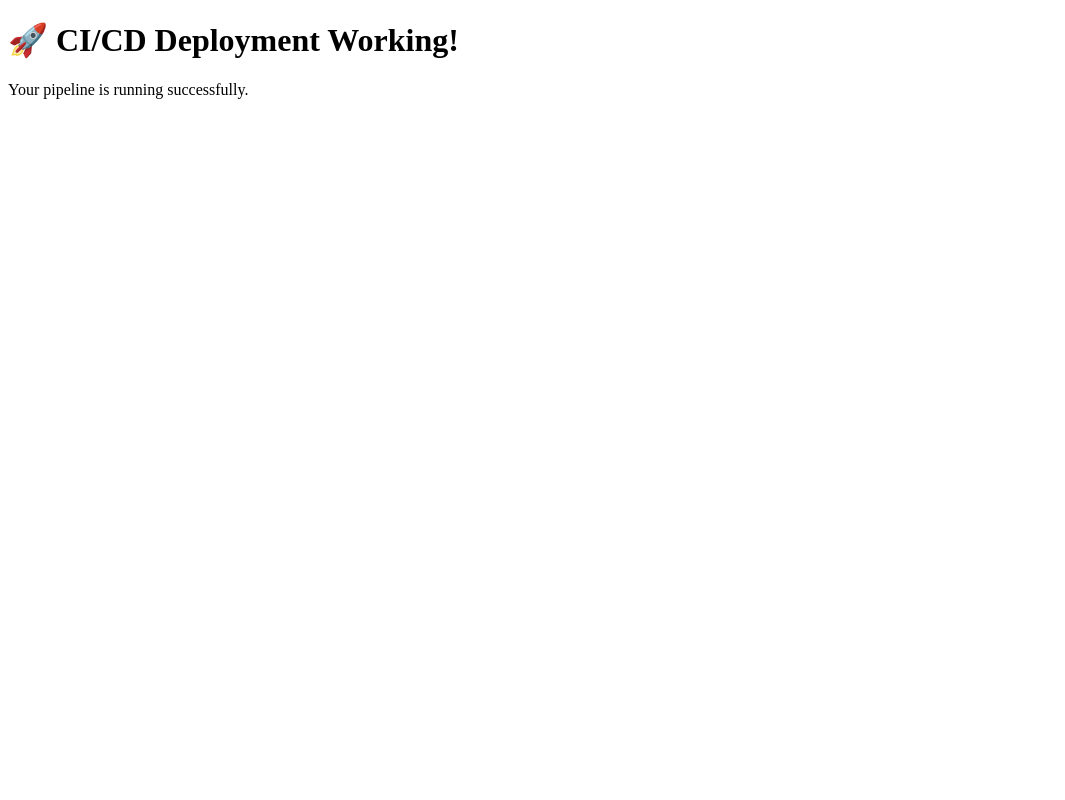
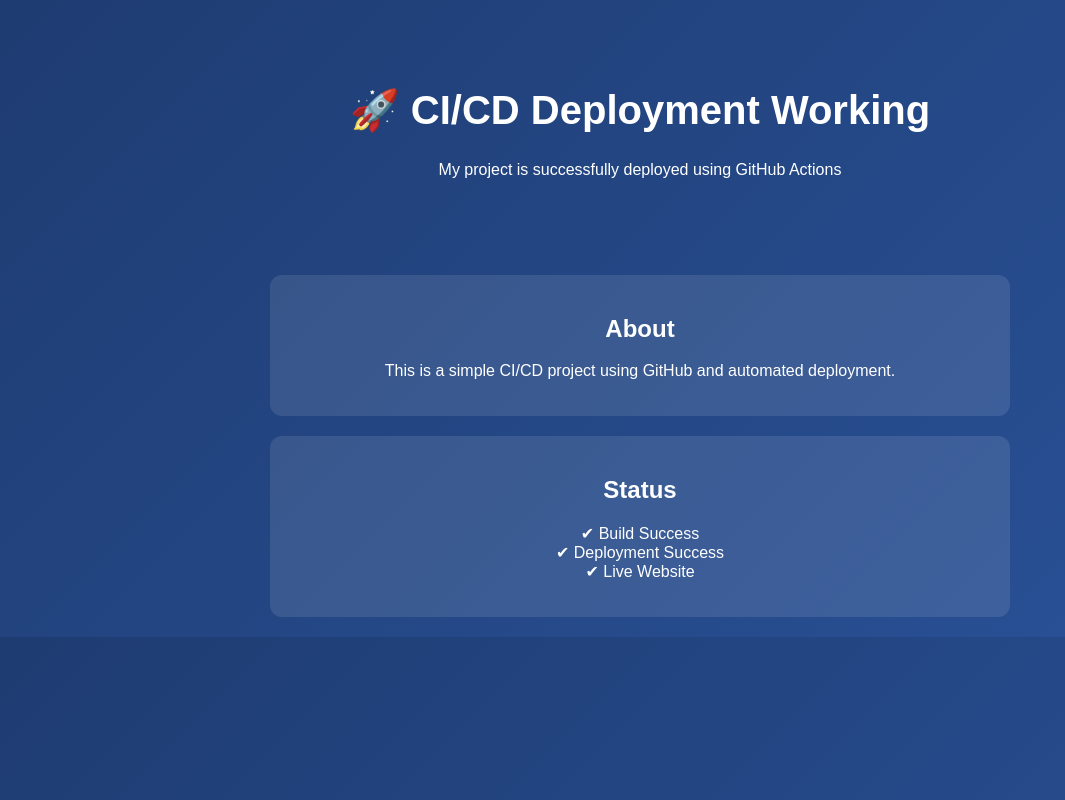
Before and after one commit to chandani81/cloudlab, a website: page index.html in a window 1280 px wide. Shown: the whole page, without its empty margins (0-1065 px from the left). Drawn offline with Linux system fonts and the light colour scheme.

Commit message:
update homepage design

```diff
--- a/index.html
+++ b/index.html
@@ -1,13 +1,53 @@
 <!DOCTYPE html>
-<html>
+<html lang="en">
 
 <head>
-    <title>CloudLab CI/CD</title>
+    <meta charset="UTF-8">
+    <title>CloudLab CI/CD Project</title>
+    <style>
+        body {
+            margin: 0;
+            font-family: Arial;
+            background: linear-gradient(135deg, #1e3c72, #2a5298);
+            color: white;
+            text-align: center;
+        }
+
+        header {
+            padding: 60px 20px;
+        }
+
+        h1 {
+            font-size: 40px;
+        }
+
+        .box {
+            margin: 20px auto;
+            padding: 20px;
+            max-width: 700px;
+            background: rgba(255, 255, 255, 0.1);
+            border-radius: 12px;
+        }
+    </style>
 </head>
 
 <body>
-    <h1>🚀 CI/CD Deployment Working!</h1>
-    <p>Your pipeline is running successfully.</p>
+
+    <header>
+        <h1>🚀 CI/CD Deployment Working</h1>
+        <p>My project is successfully deployed using GitHub Actions</p>
+    </header>
+
+    <div class="box">
+        <h2>About</h2>
+        <p>This is a simple CI/CD project using GitHub and automated deployment.</p>
+    </div>
+
+    <div class="box">
+        <h2>Status</h2>
+        <p>✔ Build Success<br>✔ Deployment Success<br>✔ Live Website</p>
+    </div>
+
 </body>
 
 </html>
```
